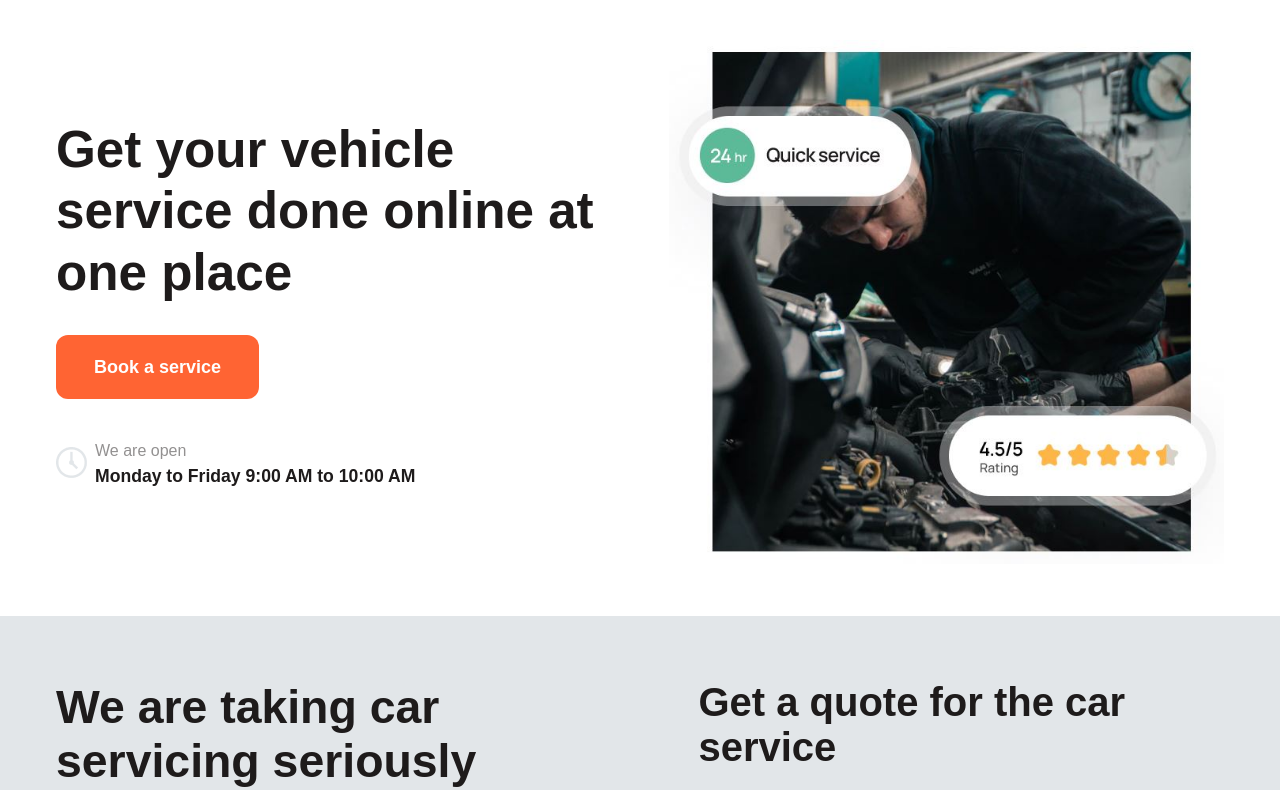
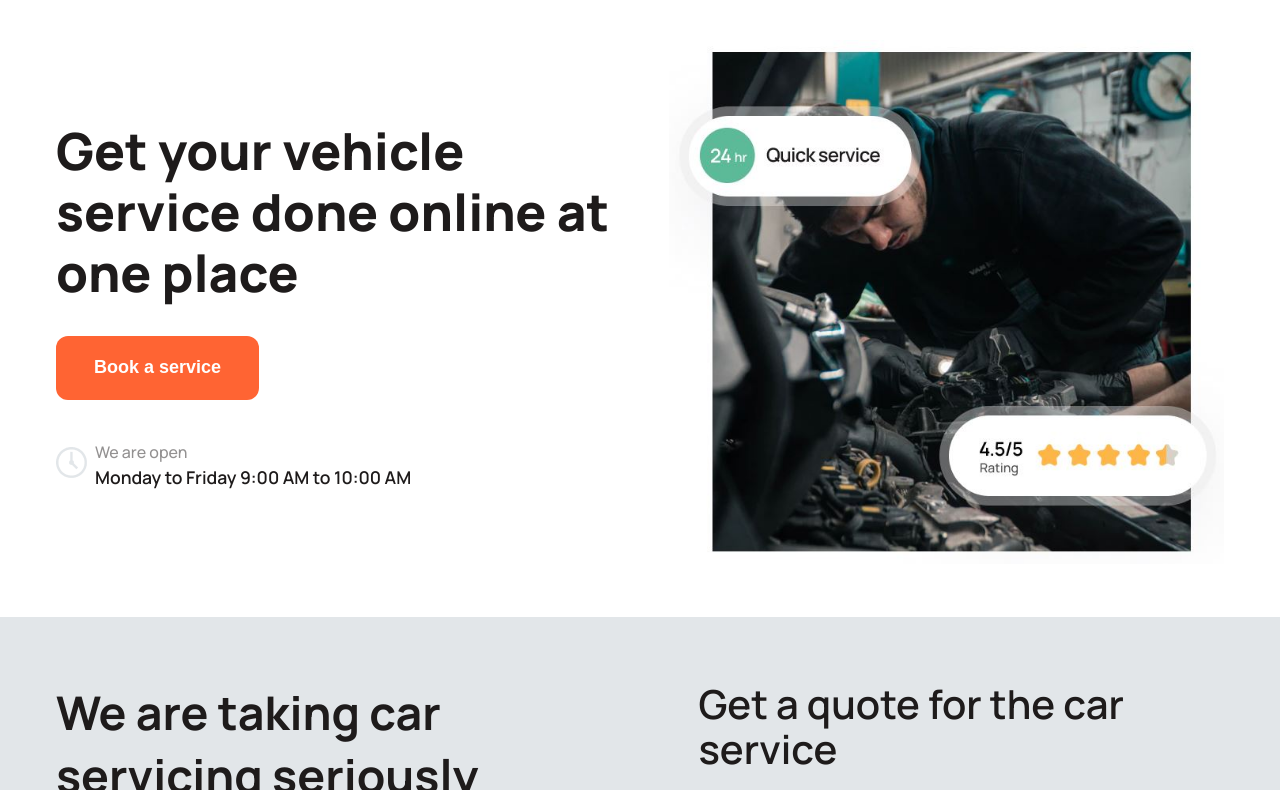
Before and after one commit to Austinet/finsweet, a plain HTML site: page index.html in a window 1280 px wide. Shown: the part 90-880 px from the top of the page. Drawn offline with Linux system fonts and the light colour scheme.

Commit message:
Update styles.css

```diff
--- a/css/styles.css
+++ b/css/styles.css
@@ -1,3 +1,6 @@
+@import url('https://fonts.googleapis.com/css2?family=Manrope:wght@200;300;400;500;600;700;800&display=swap');
+
+
 * {
     box-sizing: border-box;
     margin: 0;
```
